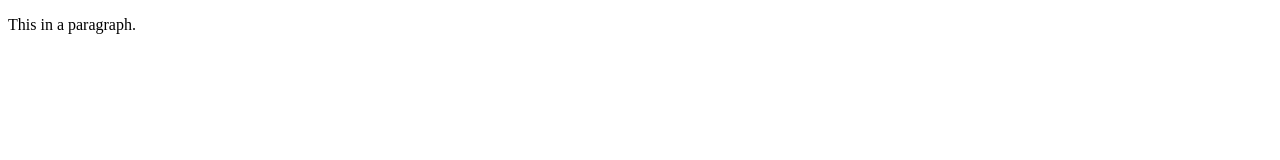
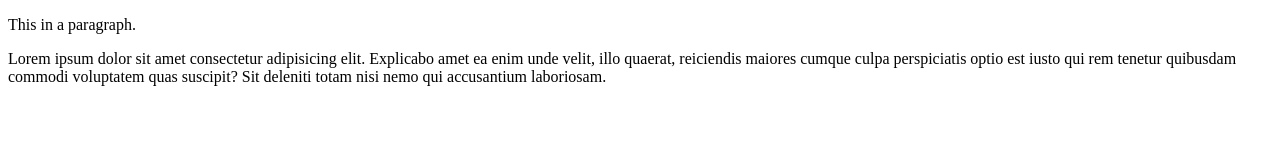
Before and after one commit to adeen1993/git-tut, a plain HTML site: page index.html in a window 1280 px wide. Drawn offline with Linux system fonts and the light colour scheme.

Commit message:
Added new feature

```diff
--- a/index.html
+++ b/index.html
@@ -7,5 +7,6 @@
 </head>
 <body>
     <p>This in a paragraph.</p>
+    <p>Lorem ipsum dolor sit amet consectetur adipisicing elit. Explicabo amet ea enim unde velit, illo quaerat, reiciendis maiores cumque culpa perspiciatis optio est iusto qui rem tenetur quibusdam commodi voluptatem quas suscipit? Sit deleniti totam nisi nemo qui accusantium laboriosam.</p>
 </body>
 </html>
```
